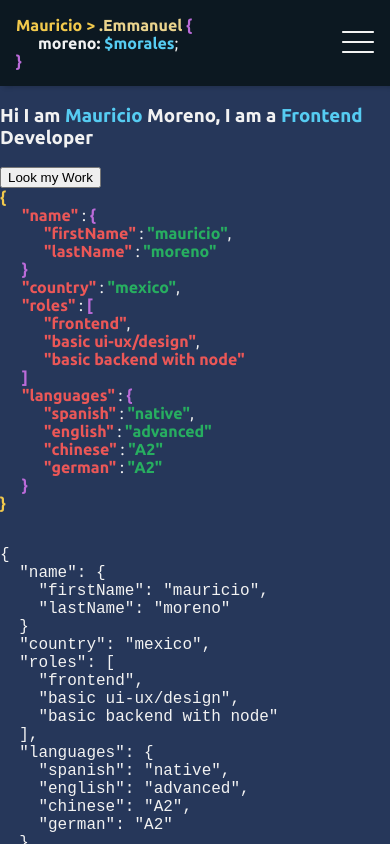
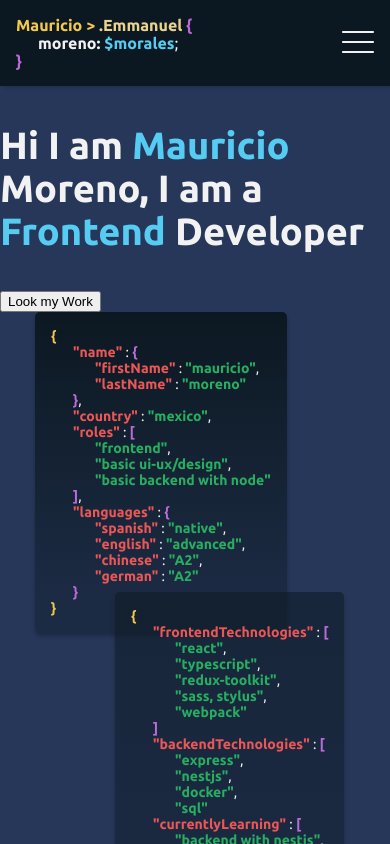
Before and after one commit to MauricioMorenoMorales/RP-portfolio, a React (Create React App) app: page / in a window 390 px wide. Shown: the top 844 px of the page. Built offline with nearby package versions, Linux system fonts and the light colour scheme.

Commit message:
Panels on mobile completed

```diff
--- a/src/components/Hero/Hero.styles.ts
+++ b/src/components/Hero/Hero.styles.ts
@@ -1,5 +1,47 @@
 import styled from 'styled-components';
+import { borderSystem } from '../../global/designSystem';
 
-const Styles = styled.div``;
+const Styles = styled.div`
+	.hero {
+		&__image {
+			position: relative;
+			height: 800px;
+			margin: 0 auto;
+			width: 320px;
+			&__first-panel {
+				position: absolute;
+				padding: 16px;
+				max-width: 300px;
+				border-radius: ${borderSystem.normal};
+				background: linear-gradient(
+					180deg,
+					#0c1821 0%,
+					rgba(12, 24, 33, 0.39) 90.1%
+				);
+				box-shadow: 0px 4px 4px rgba(0, 0, 0, 0.25);
+				& > p {
+					font-size: 1.4rem;
+				}
+			}
+			&__second-panel {
+				position: absolute;
+				top: 280px;
+				left: 80px;
+				padding: 16px;
+				max-width: 236px;
+				border-radius: ${borderSystem.normal};
+				background: linear-gradient(
+					180deg,
+					rgba(12, 24, 33, 0.56) 0%,
+					rgba(12, 24, 33, 0.39) 100%
+				);
+				box-shadow: 0px 4px 4px rgba(0, 0, 0, 0.25);
+				& > p {
+					font-size: 1.4rem;
+				}
+			}
+		}
+	}
+`;
 
 export default Styles;
--- a/src/components/Hero/Hero.tsx
+++ b/src/components/Hero/Hero.tsx
@@ -14,34 +14,8 @@
 				</section>
 			</article>
 			<article className="hero__image">
-				<section className="hero__image__first-panel-p">
-					<p><b className="yellow">&#123;</b></p>
-
-					{/* name */}
-					<p className="i1"><b className="orange">"name"</b> : <b className="purple">&#123;</b></p>
-					<p className="i2"><b className="orange">"firstName"</b> : <b className="green">"mauricio"</b>,</p>
-					<p className="i2"><b className="orange">"lastName"</b> : <b className="green">"moreno"</b></p>
-					<p className="i1"><b className="purple">&#125;</b></p>
-					{/* country */}
-					<p className="i1"><b className="orange">"country"</b> : <b className="green">"mexico"</b>,</p>
-					{/* roles */}
-					<p className="i1"><b className="orange">"roles"</b> : <b className="purple">[</b></p>
-					<p className="i2"><b className="orange">"frontend"</b>,</p>
-					<p className="i2"><b className="orange">"basic ui-ux/design"</b>,</p>
-					<p className="i2"><b className="orange">"basic backend with node"</b></p>
-					<p className="i1"><b className="purple">]</b></p>
-						{/* languages */}
-					<p className="i1"><b className="orange">"languages"</b> : <b className="purple">&#123;</b></p>
-					<p className="i2"><b className="orange">"spanish"</b> : <b className="green">"native"</b>,</p>
-					<p className="i2"><b className="orange">"english"</b> : <b className="green">"advanced"</b></p>
-					<p className="i2"><b className="orange">"chinese"</b> : <b className="green">"A2"</b></p>
-					<p className="i2"><b className="orange">"german"</b> : <b className="green">"A2"</b></p>
-					<p className="i1"><b className="purple">&#125;</b></p>
-
-					<p><b className="yellow">&#125;</b></p>
-				</section>
-				<pre className="hero__image__first-panel">{`
-{
+				<section className="hero__image__first-panel">
+				{/* {
 							"name": {
 								"firstName": "mauricio",
 								"lastName": "moreno"
@@ -58,11 +32,32 @@
 								"chinese": "A2",
 								"german": "A2"
 							}
-}`
-}
-				</pre>
-				<pre className="hero__image__second-panel">{`
-{
+						} */}
+					<p><b className="yellow">&#123;</b></p>
+						{/* name */}
+						<p className="i1"><b className="orange">"name"</b> : <b className="purple">&#123;</b></p>
+							<p className="i2"><b className="orange">"firstName"</b> : <b className="green">"mauricio"</b>,</p>
+							<p className="i2"><b className="orange">"lastName"</b> : <b className="green">"moreno"</b></p>
+						<p className="i1"><b className="purple">&#125;</b>,</p>
+						{/* country */}
+						<p className="i1"><b className="orange">"country"</b> : <b className="green">"mexico"</b>,</p>
+						{/* roles */}
+						<p className="i1"><b className="orange">"roles"</b> : <b className="purple">[</b></p>
+							<p className="i2"><b className="green">"frontend"</b>,</p>
+							<p className="i2"><b className="green">"basic ui-ux/design"</b>,</p>
+							<p className="i2"><b className="green">"basic backend with node"</b></p>
+						<p className="i1"><b className="purple">]</b>,</p>
+							{/* languages */}
+						<p className="i1"><b className="orange">"languages"</b> : <b className="purple">&#123;</b></p>
+							<p className="i2"><b className="orange">"spanish"</b> : <b className="green">"native"</b>,</p>
+							<p className="i2"><b className="orange">"english"</b> : <b className="green">"advanced"</b>,</p>
+							<p className="i2"><b className="orange">"chinese"</b> : <b className="green">"A2"</b>,</p>
+							<p className="i2"><b className="orange">"german"</b> : <b className="green">"A2"</b></p>
+						<p className="i1"><b className="purple">&#125;</b></p>
+					<p><b className="yellow">&#125;</b></p>
+				</section>
+				<section className="hero__image__second-panel">
+				{/* {
 								"fontendTechnologies": [
 									"react",
 									"typescript",
@@ -89,9 +84,35 @@
 									"haskell",
 									"ui-design"
 								]
-}
-`}
-				</pre>
+							} */}
+					<p><b className="yellow">&#123;</b></p>
+						{/* frontendTechnologies */}
+						<p className="i1"><b className="orange">"frontendTechnologies"</b> : <b className="purple">[</b></p>
+							<p className="i2"><b className="green">"react"</b>,</p>
+							<p className="i2"><b className="green">"typescript"</b>,</p>
+							<p className="i2"><b className="green">"redux-toolkit"</b>,</p>
+							<p className="i2"><b className="green">"sass, stylus"</b>,</p>
+							<p className="i2"><b className="green">"webpack"</b></p>
+						<p className="i1"><b className="purple">]</b></p>
+						{/* backendTechnologies */}
+						<p className="i1"><b className="orange">"backendTechnologies"</b> : <b className="purple">[</b></p>
+							<p className="i2"><b className="green">"express"</b>,</p>
+							<p className="i2"><b className="green">"nestjs"</b>,</p>
+							<p className="i2"><b className="green">"docker"</b>,</p>
+							<p className="i2"><b className="green">"sql"</b></p>
+						{/* currentlyLearning */}
+						<p className="i1"><b className="orange">"currentlyLearning"</b> : <b className="purple">[</b></p>
+							<p className="i2"><b className="green">"backend with nestjs"</b>,</p>
+							<p className="i2"><b className="green">"sql"</b></p>
+						<p className="i1"><b className="purple">]</b></p>
+						{/* interestedOn */}
+						<p className="i1"><b className="orange">"interestedOn"</b> : <b className="purple">[</b></p>
+							<p className="i2"><b className="green">"elixir"</b>,</p>
+							<p className="i2"><b className="green">"python"</b>,</p>
+							<p className="i2"><b className="green">"ui-design"</b></p>
+						<p className="i1"><b className="purple">]</b></p>
+					<p><b className="yellow">&#125;</b></p>
+				</section>
 			</article>
 		</Styles>
 	);
--- a/src/global-styles.css
+++ b/src/global-styles.css
@@ -61,3 +61,12 @@
 .i2 {
 	padding-left: 44px;
 }
+h1 {
+	font-size: 3.8rem;
+}
+
+@media screen and (min-width: 768px) {
+	h1 {
+		font-size: 4.8rem;
+	}
+}
```
Also changed, not shown: 1 other file (tests, documents, lock files or other folders). Lines whose indentation alone changed are shown as unchanged.
